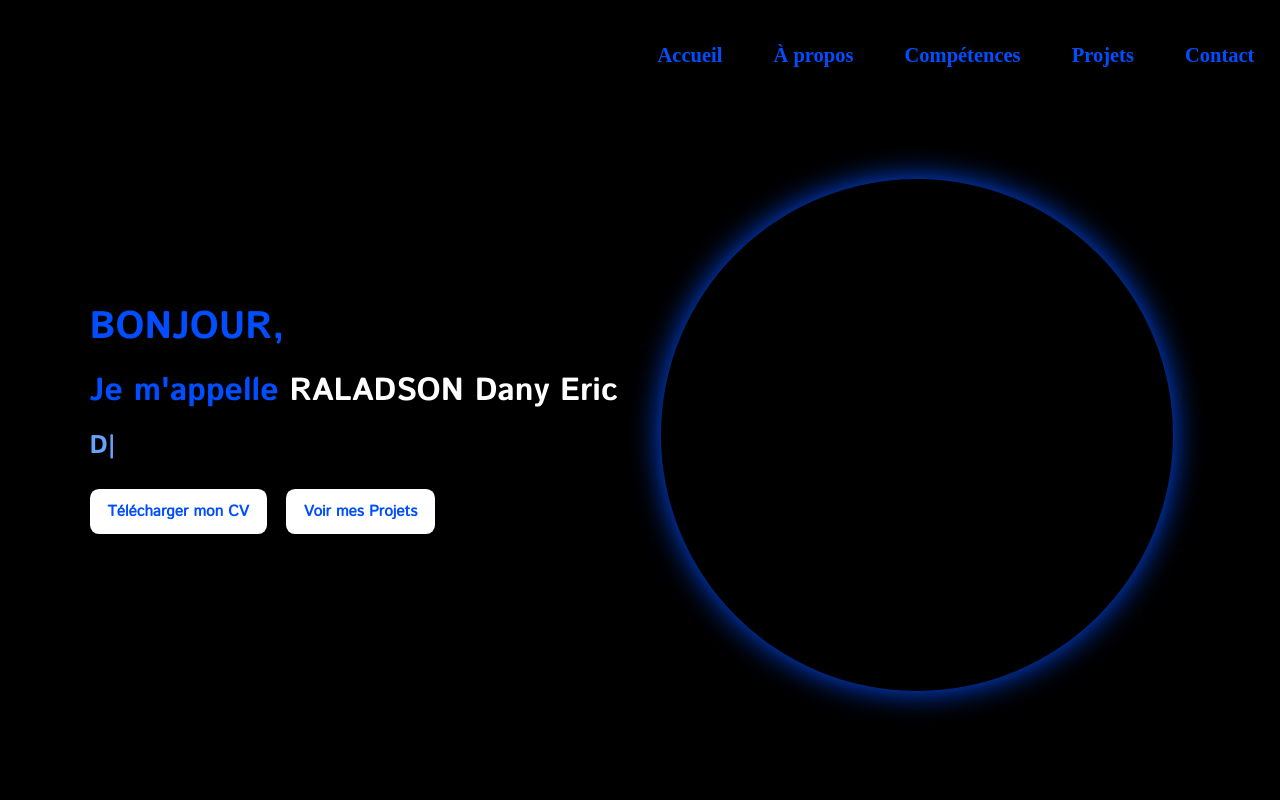
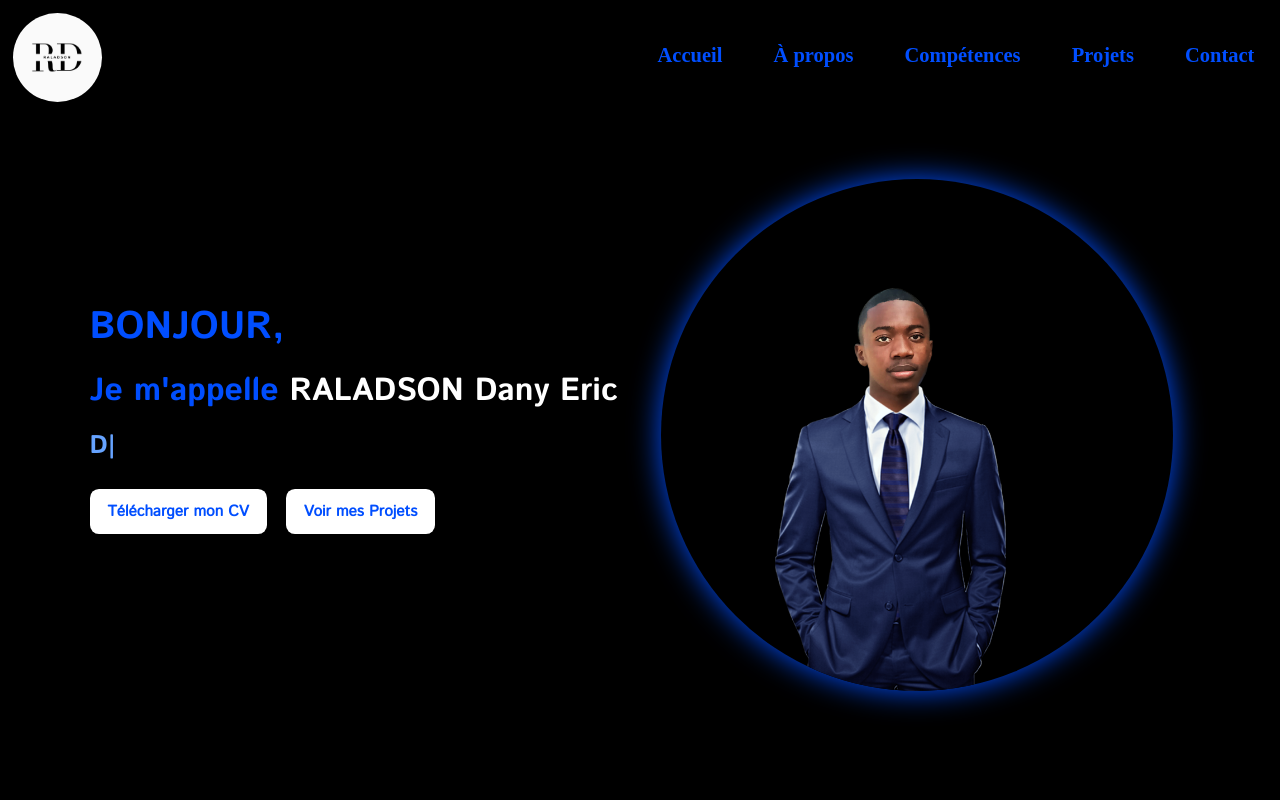
Before and after one commit to DannyEric/portfolio, a plain HTML site: page index.html in a window 1280 px wide. Shown: the top 800 px of the page. Drawn offline with Linux system fonts and the light colour scheme; files whose address does not match are found by name.

Commit message:
modifaction url photo v03

```diff
--- a/src/style.css
+++ b/src/style.css
@@ -41,7 +41,7 @@ body {
 .logo {
     width: 7vw;
     height: 7vw;
-    background: url('./logo/logo1.jpg') no-repeat center/cover;
+    background: url('/logo/logo1.jpg') no-repeat center/cover;
     border-radius: 50%;
 }
 
@@ -175,7 +175,7 @@ span {
     flex: 1 1 40vw;
     width: 40vw;
     height: 40vw;
-    background: url('./photo/Dany1.png') no-repeat center/cover;
+    background: url("/photo/Dany1.png") no-repeat center/cover;
     border-radius: 50%;
     box-shadow: 0 0 30px #004eff;
 }
```
